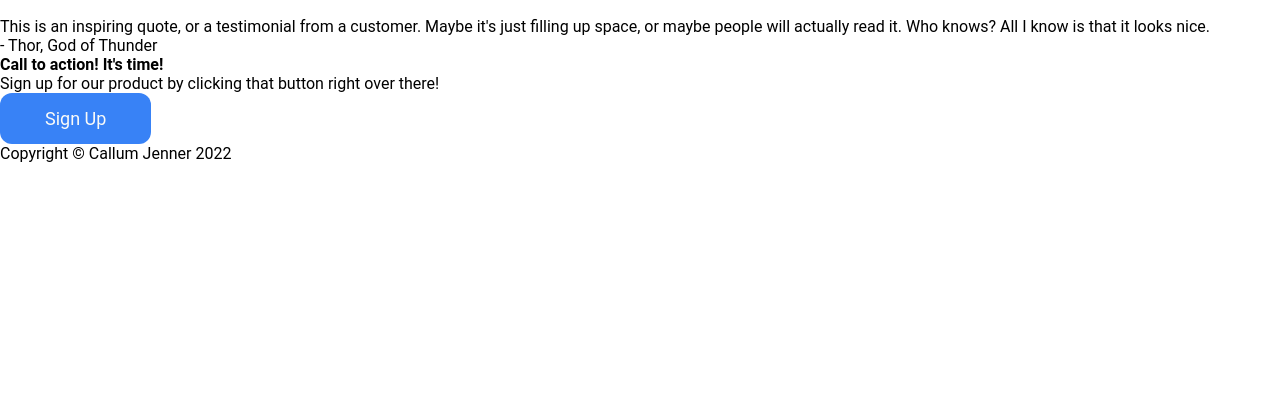
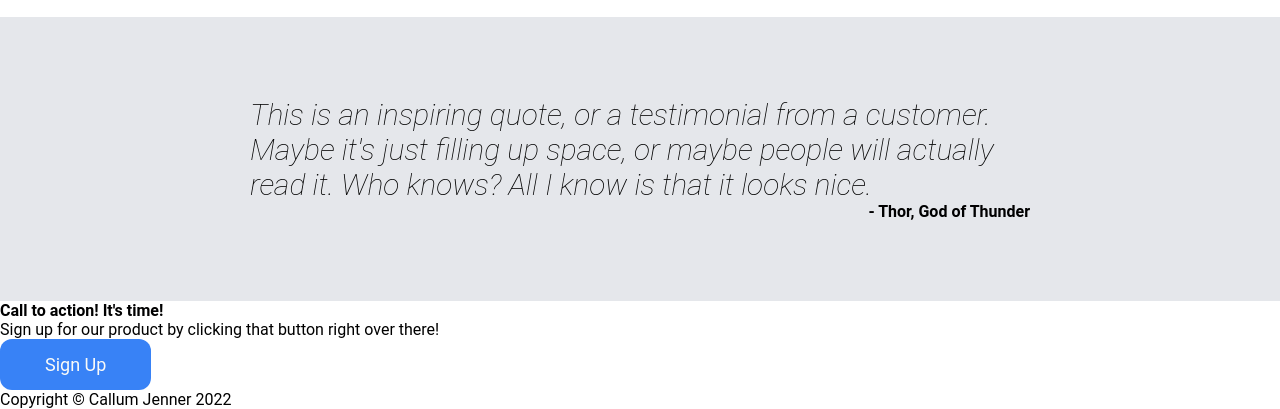
Before and after one commit to CallumJenner/Odin-Project-Foundatios-Landing-Page, a plain HTML site: page index.html in a window 1280 px wide. Shown: the part 897-1306 px from the top of the page. Before the commit the page ends 1060 px from the top, so only its background shows below. Drawn offline with Linux system fonts and the light colour scheme.

Commit message:
Add style to quote section

```diff
--- a/index.html
+++ b/index.html
@@ -52,9 +52,9 @@
         </div>
     </div>
     <div class="inspirational-quote">
-        <p>This is an inspiring quote, or a testimonial from a customer. Maybe it's just filling up space,
+        <p class="quote-text">This is an inspiring quote, or a testimonial from a customer. Maybe it's just filling up space,
             or maybe people will actually read it. Who knows? All I know is that it looks nice.</p>
-        <p>- Thor, God of Thunder</p>
+        <p class="quote-author">- Thor, God of Thunder</p>
     </div>
     <div class="call-to-action">
         <div class="action-box">
--- a/style.css
+++ b/style.css
@@ -114,3 +114,25 @@ body {
     text-align: center;
     margin-top: 10px;
 }
+
+/* End of About Me */
+
+/* Inspirational Quote */
+
+.inspirational-quote {
+    background-color: #E5E7EB;
+    display: flex;
+    flex-direction: column;
+    padding: 80px 250px;
+}
+
+.inspirational-quote .quote-text {
+    font-size: 30px;
+    font-weight: 100;
+    font-style: italic;
+}
+
+.inspirational-quote .quote-author {
+    align-self: flex-end;
+    font-weight: 700;
+}
```
